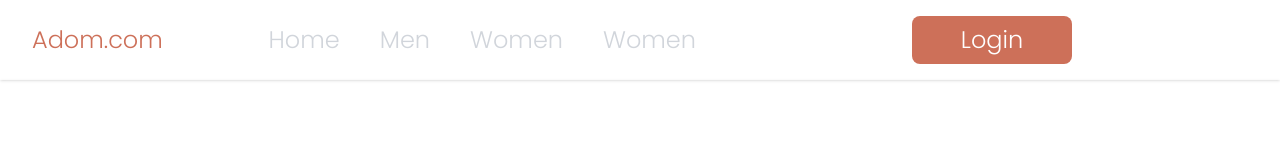
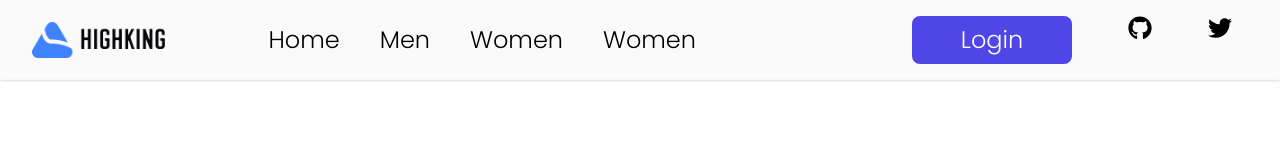
Before and after one commit to Clifftech123/react-ecommerce_website, a React (Create React App) app: page / in a window 1280 px wide. Shown: the top 160 px of the page. Built offline with nearby package versions, Linux system fonts and the light colour scheme.

Commit message:
I change the navbar background color

```diff
--- a/src/Components/Nav/navbarComponent.jsx
+++ b/src/Components/Nav/navbarComponent.jsx
@@ -2,6 +2,7 @@ import React, { useState } from "react";
 import { FaGithub,FaTwitter } from "react-icons/fa";
 import { useNavigate } from "react-router-dom";
 import { NavLink } from "react-router-dom";
+import logo from "../assets/logo.png"
 
 const NavBarComponent = () => {
 	// TOGGLE
@@ -9,25 +10,23 @@ const NavBarComponent = () => {
 	const Navigate = useNavigate();
 	return (
 		<>
-			{/*================ START  NAVBAR COMPONENT ========================*/}
-			<nav className=" w-full bg-NavbarBgColor font-light text-gray-300 shadow -sm">
+			<nav className=" w-full bg-BgColor font-light  shadow -sm">
 				<div className=" justify-between  px-4 mx-auto lg:max-w-10xl md:items-center md:flex md:px-8 font-Poppins">
 					<div>
 						<div className="flex items-center justify-between py-3 md:py-5 md:block">
-							<h2 className="  text-2xl  font-Roboto text-bntColor ">
-								Adom.com
-							</h2>
+
+								<img src={logo} alt="Logo" className="cursor-pointer  h-9" />
 
 							{/* TOGGLE */}
 							<div className="md:hidden">
 								<button
-									className="p-2 text-white rounded-md outline-none focus:border-gray-400 focus:border"
+									className="p-2  rounded-md outline-none focus:border-gray-400 focus:border"
 									onClick={() => setNavbar(!navbar)}
 								>
 									{navbar ? (
 										<svg
 											xmlns="http://www.w3.org/2000/svg"
-											className="w-6 h-6"
+											className="w-6 h-6 "
 											viewBox="0 0 20 20"
 											fill="currentColor"
 										>
@@ -59,41 +58,49 @@ const NavBarComponent = () => {
 					</div>
 					<div>
 						<div
-							className={`flex-1  text-lg    text-center pb-3 mt-8 md:block  md:pb-0 md:mt-0 ${
+							className={`flex-1  text-lg text-center pb-3 mt-8 md:block  md:pb-0 md:mt-0 ${
 								navbar ? "block   " : "hidden"
 							}`}
 						>
 							{/* NAV ITEMS */}
-							<ul className="items-center   text-2xl  justify-center space-y-8 md:flex md:space-x-10  md:space-y-0  md:divide-y-0">
-								<li className=" font-Roboto  ">
+							<ul className="items-center  text-2xl  justify-center space-y-8 md:flex md:space-x-10  md:space-y-0  md:divide-y-0">
+								<li className="  ">
 									<NavLink to="/"> Home</NavLink>
 								</li>
-								<li className=" font-Roboto "> <NavLink to="/login"> Men</NavLink> </li>
-								<li className="font-Roboto  "> <NavLink to="/login"> Women  </NavLink>   </li>
-								<li className=" font-Roboto "><NavLink to="/login"> Women  </NavLink>  </li>
+								<li>
+									{" "}
+									<NavLink to="/login"> Men</NavLink>{" "}
+								</li>
+								<li>
+									{" "}
+									<NavLink to="/login"> Women </NavLink>{" "}
+								</li>
+								<li>
+									<NavLink to="/login"> Women </NavLink>{" "}
+								</li>
 								<div>
 									<ul className=" text-2xl  mt-5    md:ml-40   text-center  md:flex justify-end  md:mt-0   md:space-x-6 md:space-y-0">
 										<div className="m-2 ">
 											<span>
 												<button
-													className=" center bg-bntColor p-2 w-40  m-2 rounded-lg   text-white"
+													className=" center  bg-indigo-600 p-2 w-40  m-2 rounded-lg   text-white"
 													onClick={() => Navigate("/login")}
 													type="button"
 												>
-													Login{" "}
+													Login
 												</button>
 											</span>
 										</div>
 										{/* SOCIAL ICONS  */}
 										<li
 											title="Github"
-											className="  hidden lg:block p-4 text-white"
+											className="  hidden lg:block p-4 text-black"
 										>
 											<FaGithub />
 										</li>
 										<li
 											title="tWitter"
-											className=" hidden lg:block   p-4 text-white"
+											className=" hidden lg:block   p-4 text-black"
 										>
 											<FaTwitter />
 										</li>
@@ -104,7 +111,6 @@ const NavBarComponent = () => {
 					</div>
 				</div>
 			</nav>
-
 		</>
 	);
 };
```
